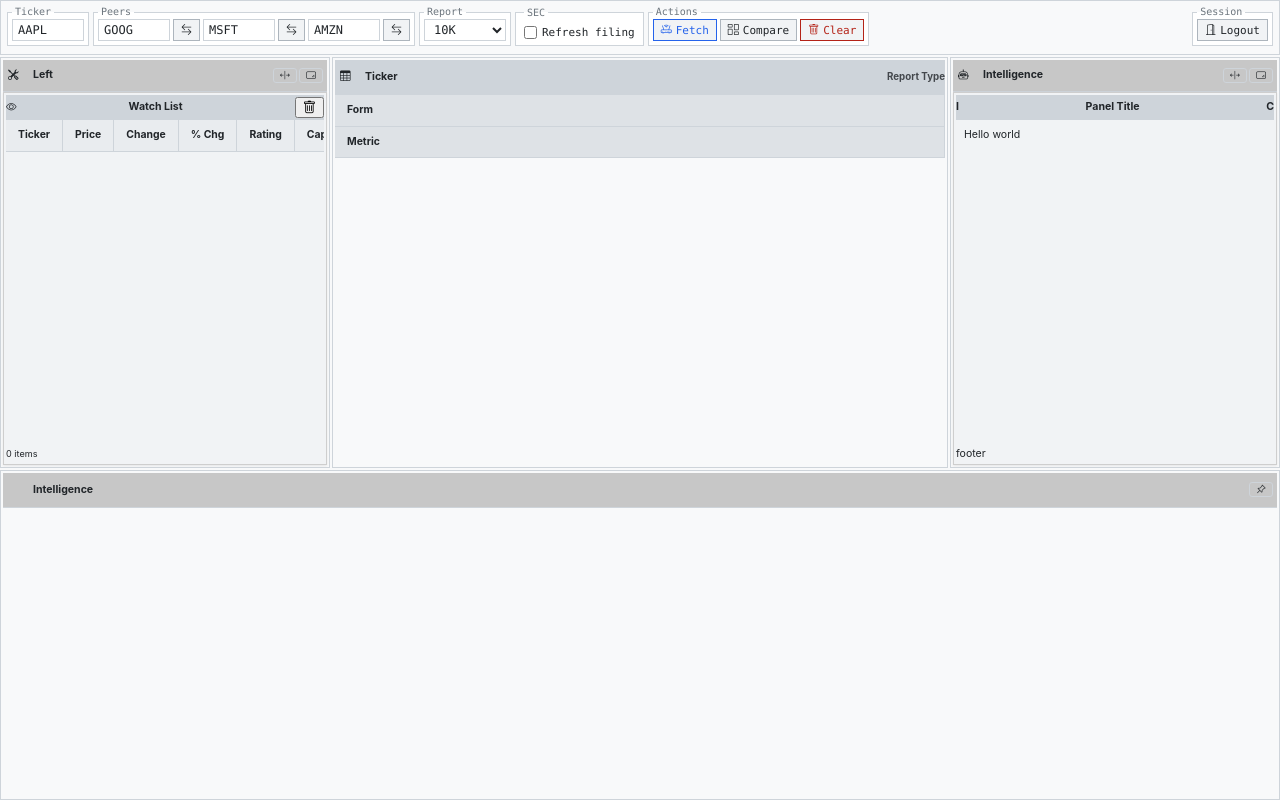
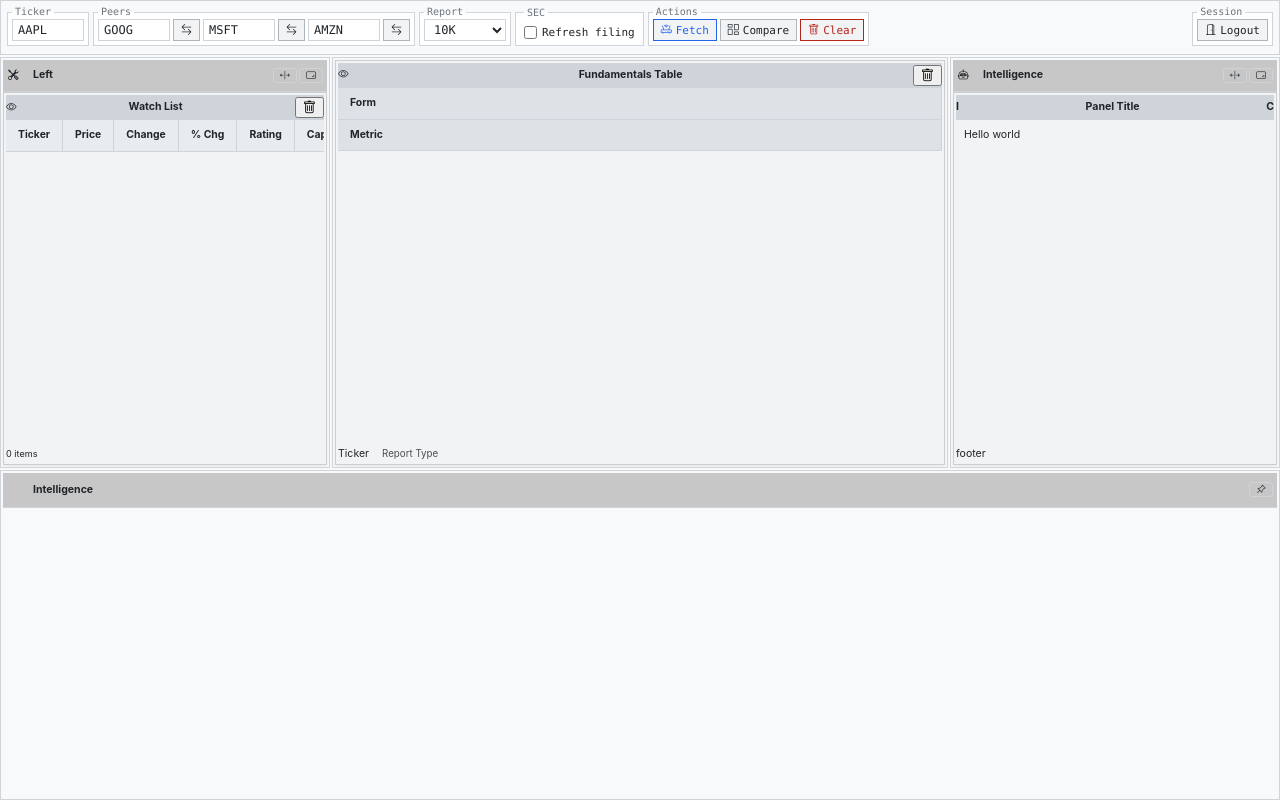
Before and after one commit to anng-phtk/finalize, a website built with Vite: page index.html in a window 1280 px wide. Built offline with nearby package versions, Linux system fonts and the light colour scheme.

```diff
--- a/index.html
+++ b/index.html
@@ -20,7 +20,9 @@
         </div>
 
         <!-- main -->
-        <div id="main-content" class="layout-content"></div>
+        <div id="main-content" class="layout-content app-row">
+
+        </div>
         <!-- left-->
         <div id="main-left" class="layout-left app-col">
             <!-- Left -->
@@ -63,6 +65,7 @@
                 </div>
             </div>
 
+
             <div class="panel flex-grow">
                 <div class="panel-header">
                     <div class="panel-icon">I</div>
--- a/public/components/fundamentals-viewer/fundamentals-table.html
+++ b/public/components/fundamentals-viewer/fundamentals-table.html
@@ -1,13 +1,15 @@
-<div class="fundamentals-container">
-    <div class="pane-title table-title">
-        <div class="title-icon">
-            <i class="bi bi-table"></i>
+<div class="panel">
+    <div class="panel-header">
+        <div class="panel-icon">
+            <i class="bi bi-eye"></i>
         </div>
-        <div id="table-ticker" class="title-text">Ticker</div>
-        <div id="table-reportType" class="title-subtext">Report Type</div>
+        <div class="panel-title">Fundamentals Table</div>
+        <div class="panel-ctrl">
+            <button class="btn-ctrl"><i class="bi bi-trash"></i></button>
+        </div>
     </div>
 
-    <div class="table-wrapper">
+    <div class="panel-content panel-content--flush">
         <table id="fundamentals-table" class="steel-table">
             <thead>
                 <tr id="table-form-row">
@@ -25,4 +27,39 @@
             </tbody>
         </table>
     </div>
+    <div class="panel-footer">
+        <span id="table-ticker" class="title-text">Ticker</span>
+        <span id="table-reportType" class="title-subtext">Report Type</span>
+    </div>
 </div>
+
+<!--
+<div class="fundamentals-container panel">
+    <div class="pane-title table-title">
+        <div class="title-icon">
+            <i class="bi bi-table"></i>
+        </div>
+        <div id="table-ticker" class="title-text">Ticker</div>
+        <div id="table-reportType" class="title-subtext">Report Type</div>
+    </div>
+
+    <div class="table-wrapper">
+        <table id="fundamentals-table" class="steel-table">
+            <thead>
+                <tr id="table-form-row">
+                    <th class="metric-col">Form</th>
+                    !-- Forms will be injected here --
+                </tr>
+                <tr id="table-header-row">
+                    <th class="metric-col">Metric</th>
+                    !-- Periods will be injected here --
+                </tr>
+            </thead>
+
+            <tbody id="table-body">
+                !-- Data rows will be injected here --
+            </tbody>
+        </table>
+    </div>
+</div>
+-->
--- a/public/css/steel-frame.core.css
+++ b/public/css/steel-frame.core.css
@@ -391,3 +391,8 @@
     padding: 0.1rem 0.3rem;
     border-radius: 3px;
 }
+
+.invisible {
+    visibility: hidden;
+    display: none;
+}
```
Also changed, not shown: public/components/peer-comparison/peer-comparison.html (+6 -5 lines).
